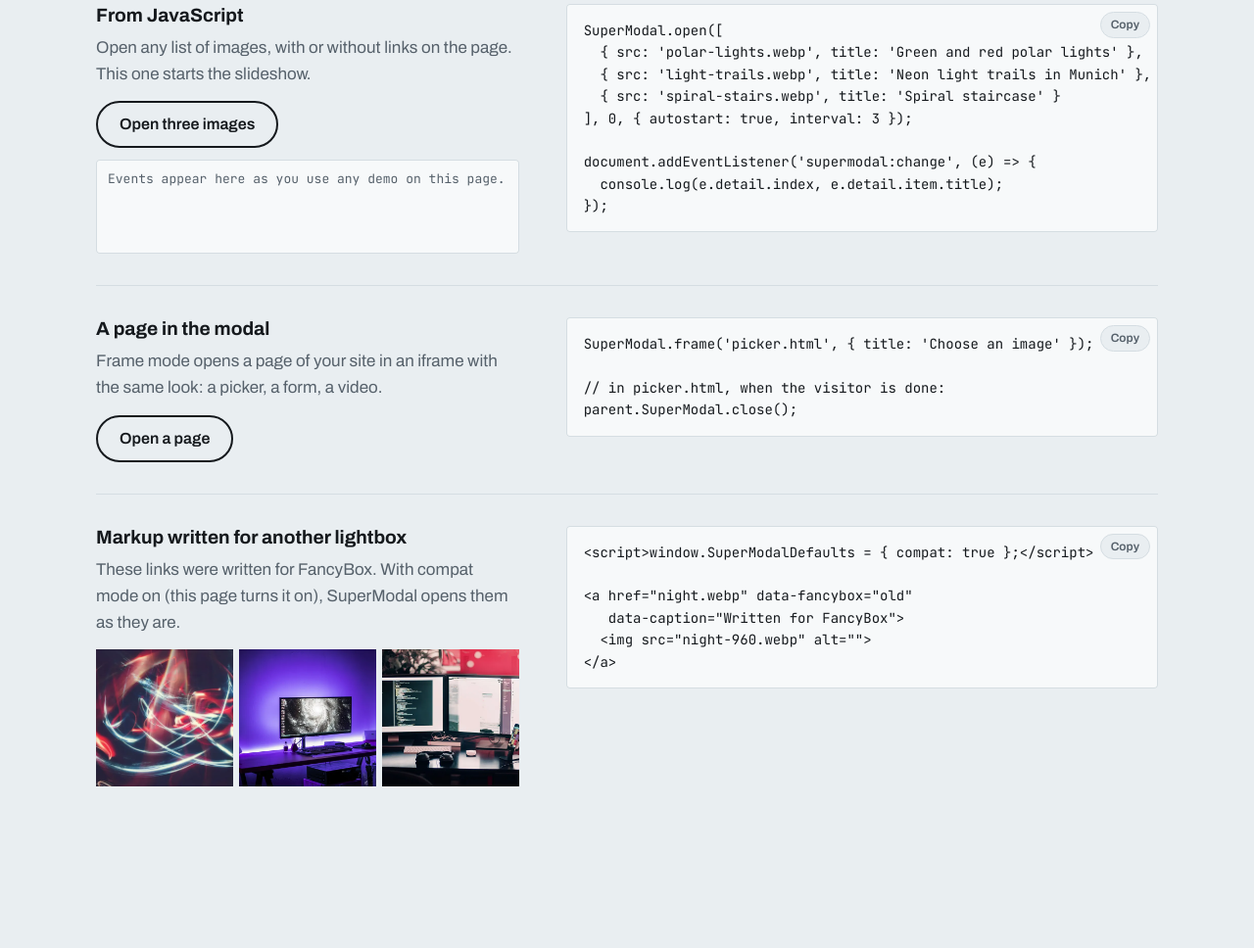
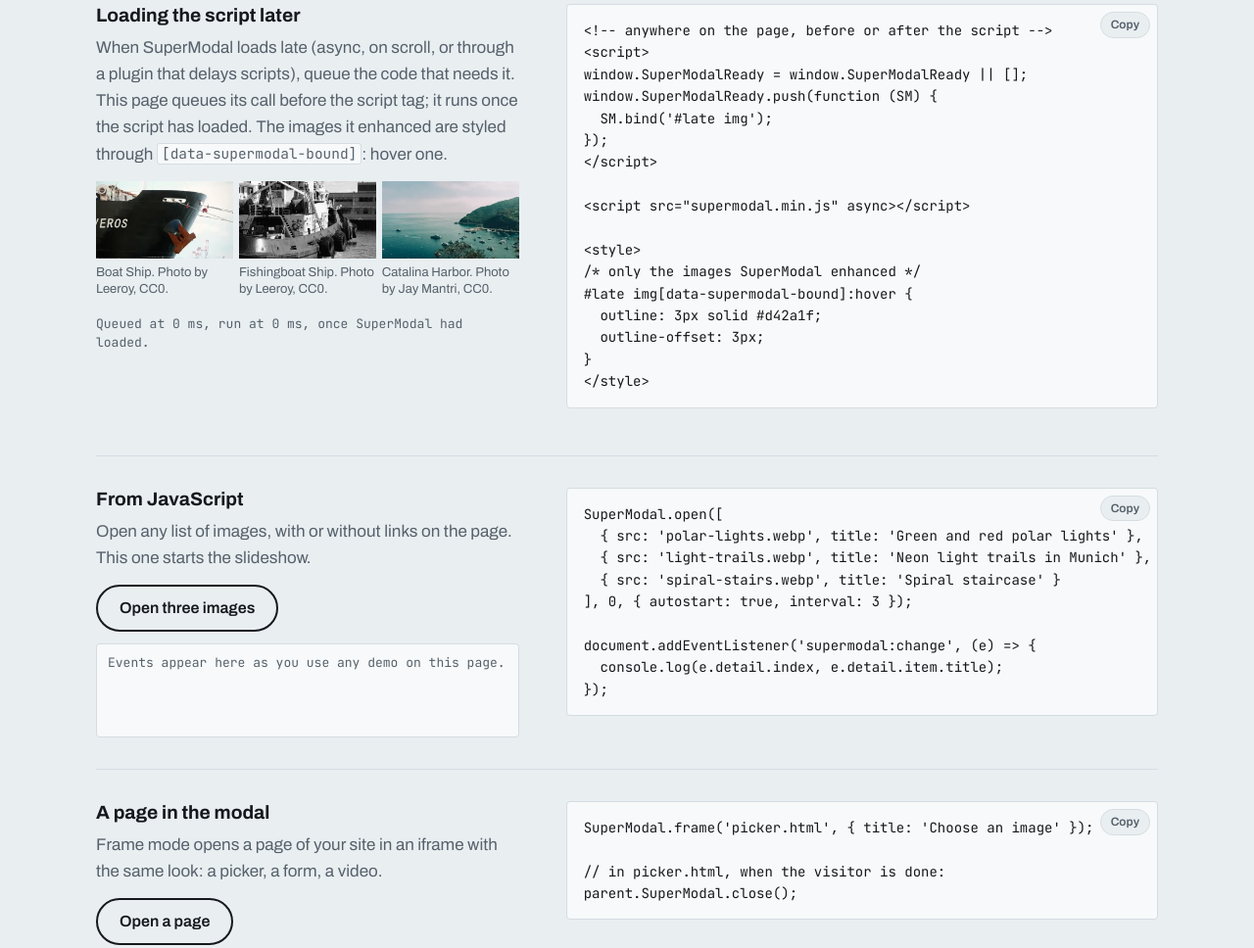
Before and after one commit to fevangelou/supermodal.js, a website: page docs/index.html in a window 1280 px wide. Shown: the part 3631-4599 px from the top of the page at 98% size. Drawn offline with Linux system fonts and the light colour scheme.

Commit message:
Docs: a ready-queue demo; data-supermodal-bound as a styling hook
A "Loading the script later" demo binds its images from a real
SuperModalReady queue printed before the script tag, reports when it
ran, and styles the enhanced images through [data-supermodal-bound].
The attribute is documented in the reference, the styling notes and
the README.

Co-Authored-By: Claude Opus 5.5 <noreply@anthropic.com>

```diff
--- a/docs/assets/site.css
+++ b/docs/assets/site.css
@@ -179,6 +179,13 @@ p {max-width:var(--measure);}
 
 .post figcaption {margin-top:6px;font-size:13px;line-height:1.35;color:var(--muted);}
 
+/* Styled through the attribute bind() adds: only images SuperModal enhanced */
+.late img {transition:outline-color .2s, outline-offset .2s;outline:3px solid transparent;outline-offset:0;}
+
+.late img[data-supermodal-bound]:hover {outline-color:var(--marker);outline-offset:3px;}
+
+.status {margin:0;font:400 .8125rem/1.5 "JetBrains Mono", ui-monospace, monospace;color:var(--muted);}
+
 .single {display:block;max-width:360px;margin:0 0 16px;}
 
 .single img {display:block;width:100%;height:auto;aspect-ratio:16 / 9;object-fit:cover;}
--- a/docs/index.html
+++ b/docs/index.html
@@ -12,6 +12,17 @@
 <link rel="stylesheet" href="https://fonts.googleapis.com/css2?family=Archivo:wdth,wght@62..125,300..900&family=JetBrains+Mono&display=swap">
 <link rel="stylesheet" href="dist/1.1.0/supermodal.min.css">
 <link rel="stylesheet" href="assets/site.css">
+<script>
+// "Loading the script later" demo: queued before SuperModal exists, run once it has loaded
+window.__queuedAt = performance.now();
+(window.SuperModalReady = window.SuperModalReady || []).push(function (SM) {
+  SM.bind('#late img');
+  var status = document.getElementById('late-status');
+  if (status) {
+    status.textContent = 'Queued at ' + Math.round(window.__queuedAt) + ' ms, run at ' + Math.round(performance.now()) + ' ms, once SuperModal had loaded.';
+  }
+});
+</script>
 <script src="dist/1.1.0/supermodal.min.js" defer></script>
 <script src="assets/site.js" defer></script>
 </head>
@@ -146,6 +157,38 @@ document.addEventListener(&#x27;DOMContentLoaded&#x27;, () =&gt; {
 
     <div class="demo">
       <div>
+        <h3>Loading the script later</h3>
+        <p>When SuperModal loads late (async, on scroll, or through a plugin that delays scripts), queue the code that needs it. This page queues its call before the script tag; it runs once the script has loaded. The images it enhanced are styled through <code>[data-supermodal-bound]</code>: hover one.</p>
+        <div class="post late" id="late">
+          <figure><img src="images/harbour/world-04-480.webp" srcset="images/harbour/world-04-480.webp 480w, images/harbour/world-04.webp 960w" sizes="(max-width: 760px) 33vw, 180px" width="480" height="270" alt="Boat Ship" loading="lazy"><figcaption>Boat Ship. Photo by Leeroy, CC0.</figcaption></figure>
+          <figure><img src="images/harbour/world-18-480.webp" srcset="images/harbour/world-18-480.webp 480w, images/harbour/world-18.webp 960w" sizes="(max-width: 760px) 33vw, 180px" width="480" height="270" alt="Fishingboat Ship" loading="lazy"><figcaption>Fishingboat Ship. Photo by Leeroy, CC0.</figcaption></figure>
+          <figure><img src="images/harbour/world-24-480.webp" srcset="images/harbour/world-24-480.webp 480w, images/harbour/world-24.webp 960w" sizes="(max-width: 760px) 33vw, 180px" width="480" height="270" alt="Catalina Harbor" loading="lazy"><figcaption>Catalina Harbor. Photo by Jay Mantri, CC0.</figcaption></figure>
+        </div>
+        <p class="status" id="late-status">Waiting for SuperModal…</p>
+      </div>
+      <div>
+<div class="code"><pre><code>&lt;!-- anywhere on the page, before or after the script --&gt;
+&lt;script&gt;
+window.SuperModalReady = window.SuperModalReady || [];
+window.SuperModalReady.push(function (SM) {
+  SM.bind(&#x27;#late img&#x27;);
+});
+&lt;/script&gt;
+
+&lt;script src=&quot;supermodal.min.js&quot; async&gt;&lt;/script&gt;
+
+&lt;style&gt;
+/* only the images SuperModal enhanced */
+#late img[data-supermodal-bound]:hover {
+  outline: 3px solid #d42a1f;
+  outline-offset: 3px;
+}
+&lt;/style&gt;</code></pre></div>
+      </div>
+    </div>
+
+    <div class="demo">
+      <div>
         <h3>From JavaScript</h3>
         <p>Open any list of images, with or without links on the page. This one starts the slideshow.</p>
         <button class="btn" type="button" data-demo="open-array">Open three images</button>
@@ -238,6 +281,7 @@ parent.SuperModal.close();</code></pre></div>
         <tr><td><code>data-download</code></td><td>a link</td><td>Shows a download button for this file.</td></tr>
         <tr><td><code>data-supermodal-item</code></td><td>any element</td><td>JSON with a <code>src</code> and a <code>group</code>: an image that belongs to a gallery but has no link on the page. These come first in the gallery.</td></tr>
         <tr><td><code>&lt;template class="supermodal-html" data-supermodal-for="holiday"&gt;</code></td><td>the page</td><td>Extra HTML shown under every image of that gallery, such as a credit line. Scripts in it are removed.</td></tr>
+        <tr><td><code>data-supermodal-bound</code></td><td>set by SuperModal</td><td>Added to every element <code>SuperModal.bind()</code> enhanced (the images that open the modal) and removed by its <code>unbind()</code>. Style them with it, e.g. <code>[data-supermodal-bound]:hover</code>. Images added later get it when you call <code>bind()</code> again; style by its presence, not its value.</td></tr>
         <tr><td><code>data-supermodal-gallery</code></td><td>a container</td><td>Compat mode: groups links that only have another lightbox's class (<code>.swipebox</code>, <code>.highslide</code>...) per container instead of per page.</td></tr>
       </tbody>
     </table></div>
@@ -318,6 +362,7 @@ parent.SuperModal.close();</code></pre></div>
     --sm-duration: .25s;
     --sm-easing: cubic-bezier(.2, .7, .2, 1);
 }</code></pre></div>
+    <p>Images enhanced by <code>SuperModal.bind()</code> carry a <code>data-supermodal-bound</code> attribute (with a zoom-in cursor by default), so you can style just those: <code>.entry-content img[data-supermodal-bound]:hover { opacity: .9; }</code>.</p>
     <p>SuperModal works in the current versions of Chrome, Edge, Firefox and Safari, on desktops and phones.</p>
   </section>
 
```
Also changed, not shown: README.md.
